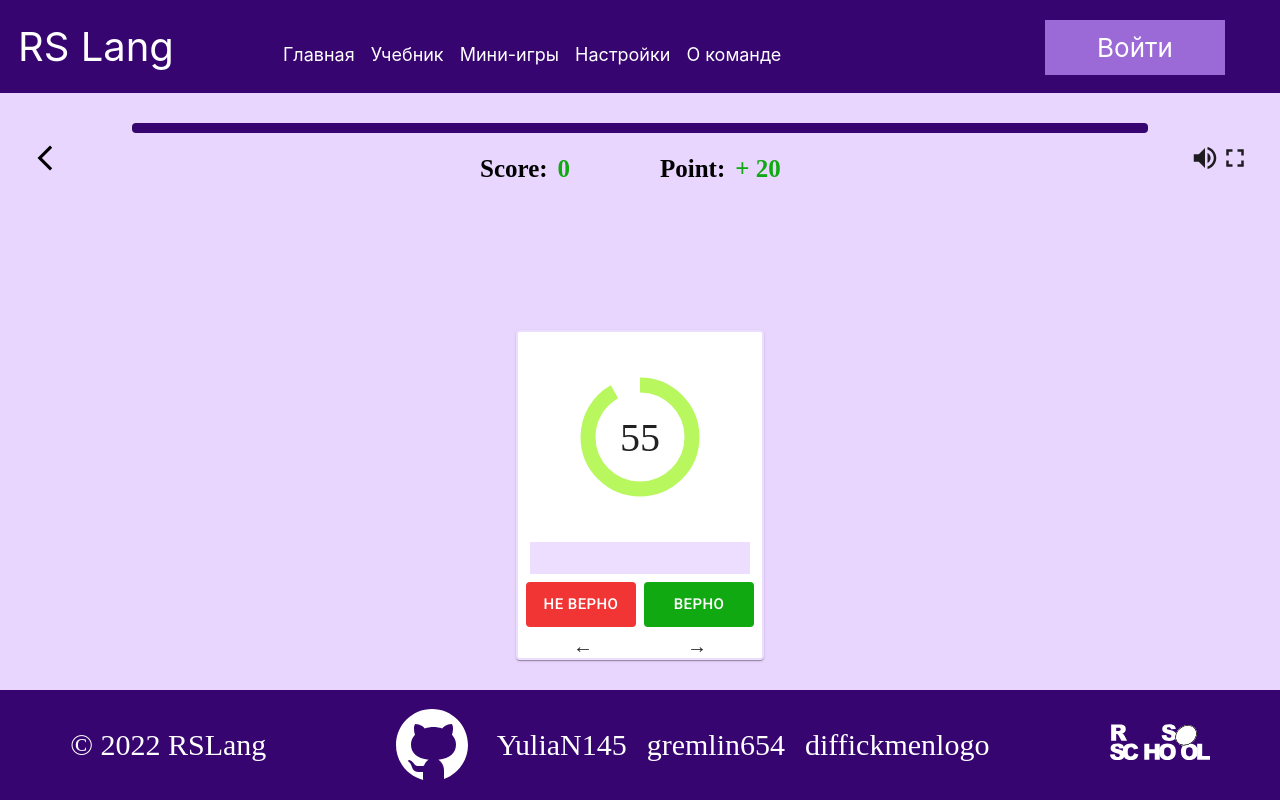
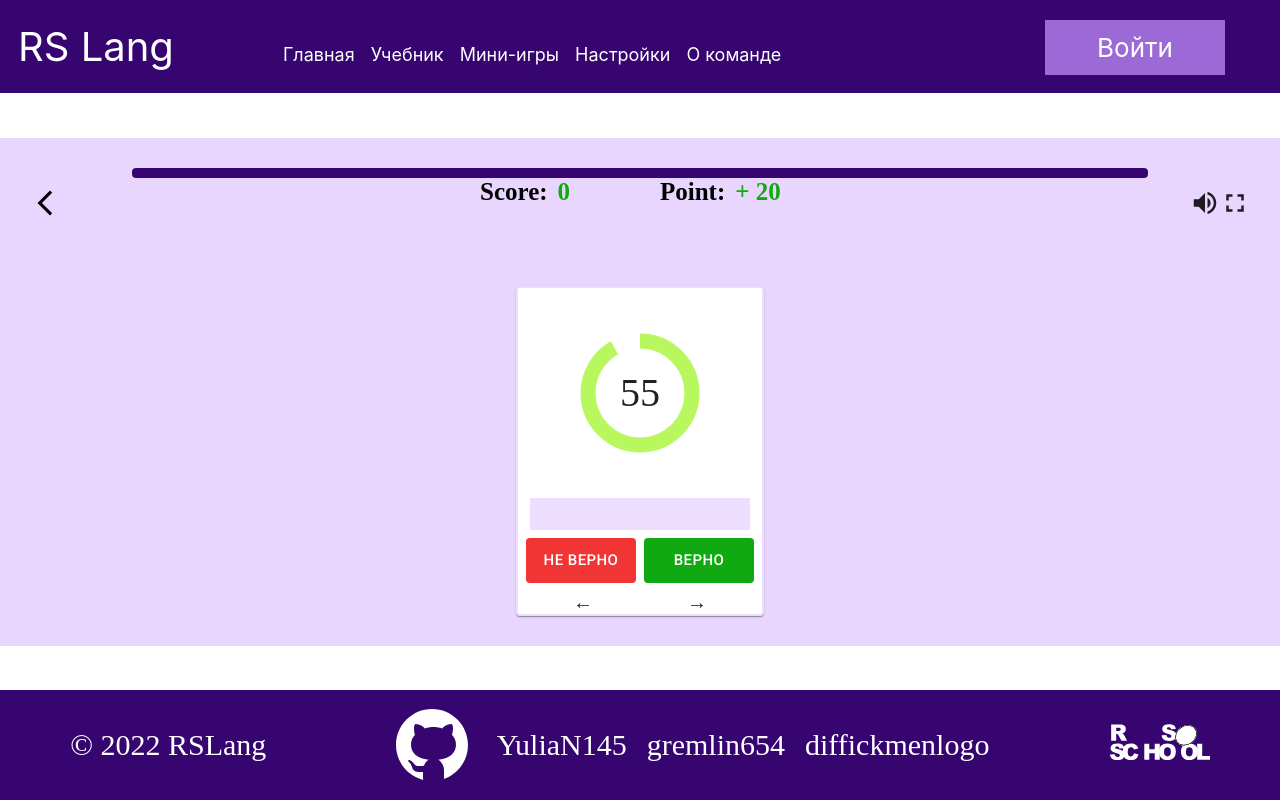
Before and after one commit to gremlin654/rslang, a React (Create React App) app in the folder rslang/: page /games/sprint in a window 1280 px wide. Built offline with nearby package versions, Linux system fonts and the light colour scheme; no server answers.

Commit message:
fix: fix style scss

```diff
--- a/rslang/src/components/games/Sprint.tsx
+++ b/rslang/src/components/games/Sprint.tsx
@@ -36,7 +36,7 @@ const keyCode = {
 const initialObject = {} as IWord
 
 export const Sprint = () => {
-  const { soundVolume, musicVolume } = useAppSelector((state) => state.userSlice.settings)
+  const { soundVolume, wordVolume, musicVolume } = useAppSelector((state) => state.userSlice.settings)
   const { words, isLoading } = useAppSelector((state) => state.levelSlice)
   const { setLevel, setActiveWords } = levelSlice.actions
   const dispatch = useAppDispatch()
--- a/rslang/src/style/Sprint.scss
+++ b/rslang/src/style/Sprint.scss
@@ -11,7 +11,6 @@
 
 .game-sprint {
   &__container {
-    height: 100%;
     width: 100%;
     display: flex;
     flex-direction: column;
```
